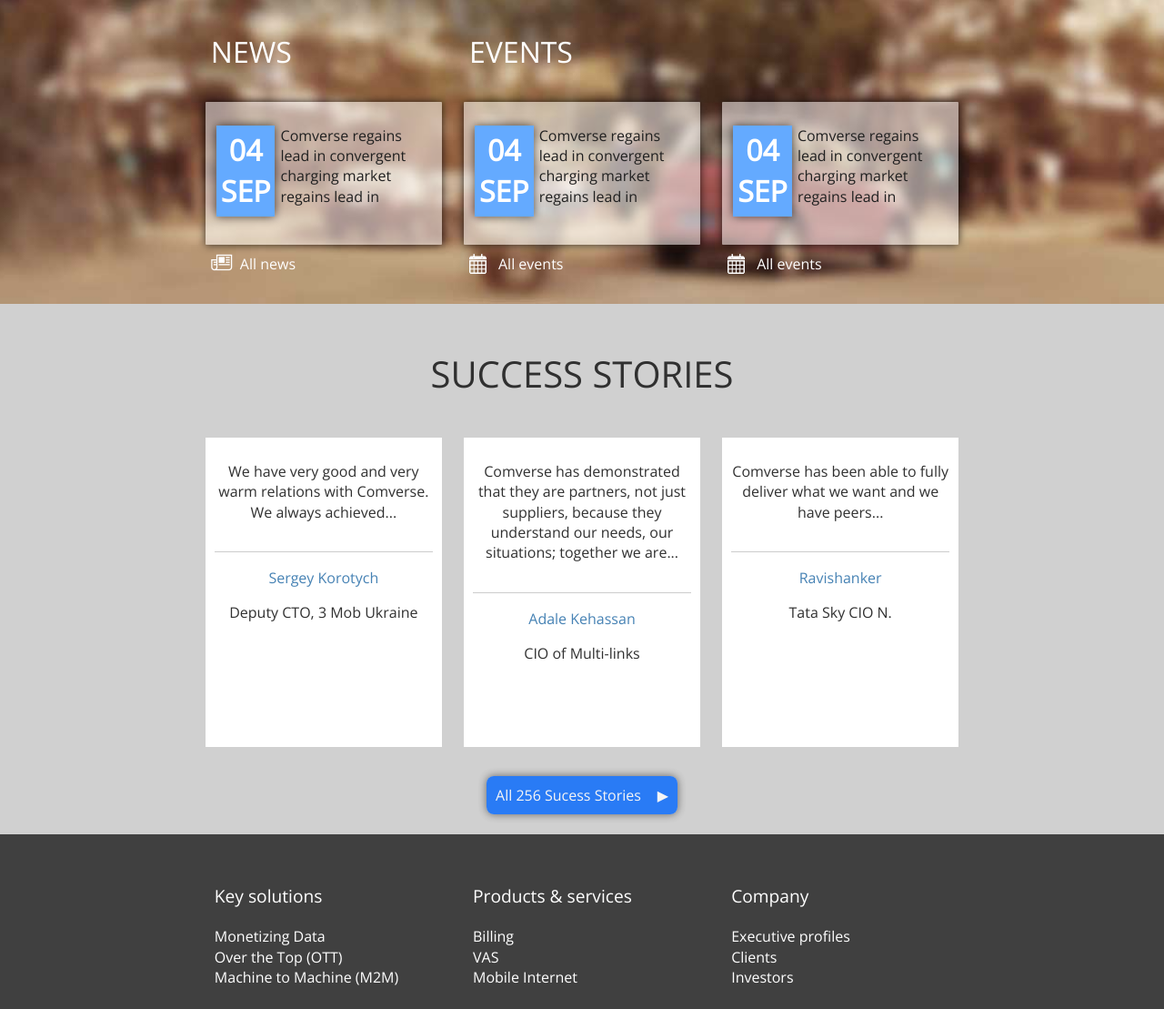
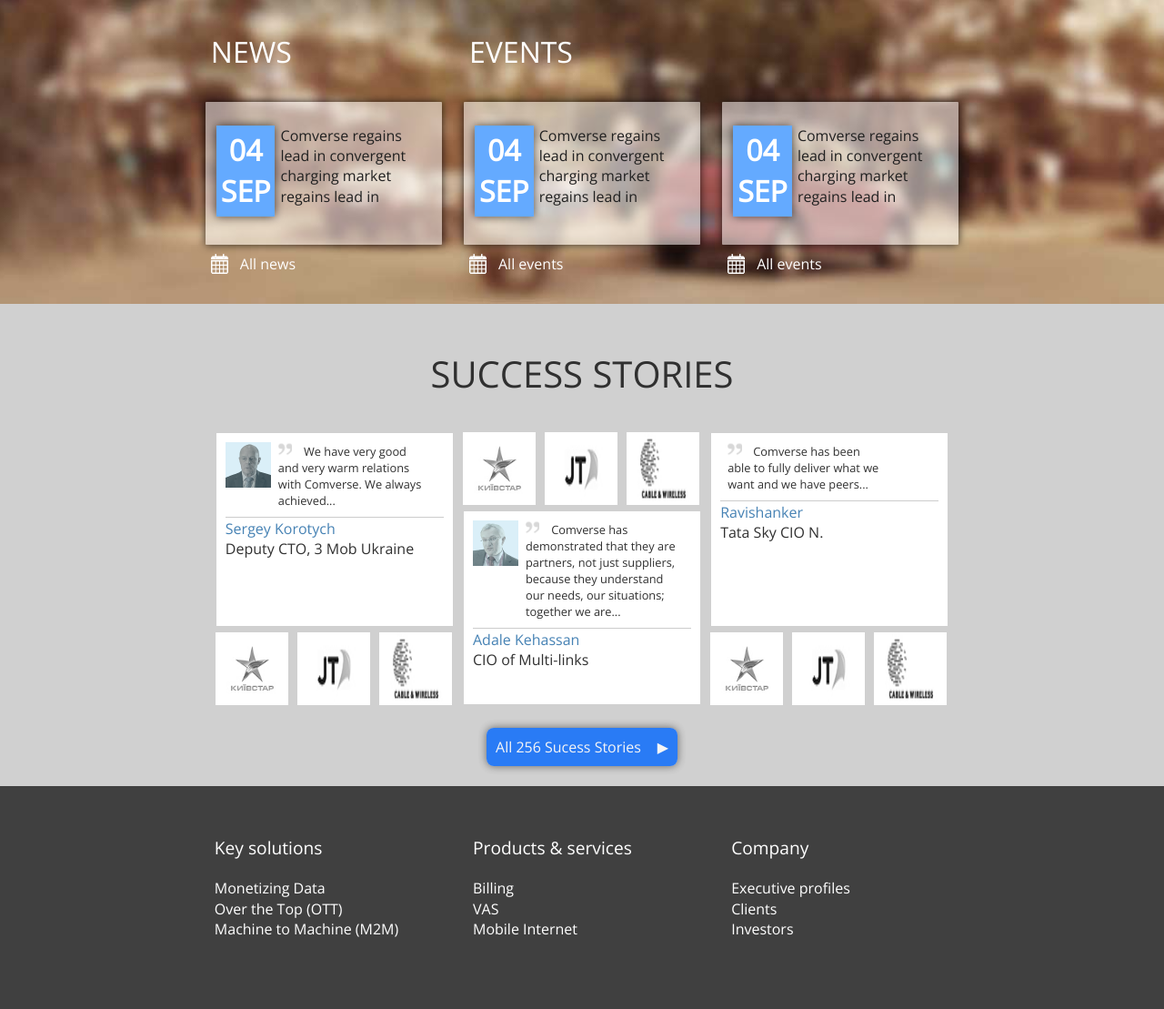
Before and after one commit to ronhandler/comverse, a website: page index.html in a window 1280 px wide. Shown: the part 1188-2297 px from the top of the page at 91% size. After the commit the page ends 2273 px from the top, so only its background shows below. Drawn offline with nearby package versions, Linux system fonts and the light colour scheme.

Commit message:
Success stories section now is structured. Still need to replicate its transition effects.

```diff
--- a/css/main.css
+++ b/css/main.css
@@ -396,20 +396,20 @@
 .scheduledevent > a {
 	padding-left: 2rem;
 	margin-left: 1rem;
+	background-repeat: no-repeat;
     background-image: url('../img/eventListIconEvents.png');
-	/*background-size: 100% cover ;*/
-	/*background-position: center top;*/
-	background-repeat: no-repeat;
-    /*background-attachment: fixed;*/
 }
 .scheduledevent > a:hover {
     background-image: url('../img/eventListIconEvents_hover.png');
+	text-decoration: none;
+	color: black;
 }
-li:first-child .scheduledevent > a {
-    background-image: url('../img/eventListIconNews.png');
 }
-li:first-child .scheduledevent > a:hover {
-    background-image: url('../img/eventListIconNews_hover.png');
+.schedule li:first-child .scheduledevent > a {
+	background-image: url('../img/eventListIconNews.png');
+}
+.schedule li:first-child .scheduledevent > a:hover {
+	background-image: url('../img/eventListIconNews_hover.png');
 }
 
 .scheduledevent>article {
@@ -447,36 +447,100 @@
 	width: 60%;
 }
 
+
+
+/*
+ *.stories {
+ *    color: #303030;
+ *    background-color: #d0d0d0;
+ *}
+ *.stories ul {
+ *    padding-bottom: 2rem;
+ *}
+ *.stories li {
+ *    display: inline-block;
+ *    vertical-align: top;
+ *}
+ */
+
 .stories {
 	color: #303030;
 	background-color: #d0d0d0;
 }
-.stories ul {
-	padding-bottom: 2rem;
+.stories>ul {
+	padding-bottom: 2em;
+	padding-top: 1px;
+	/*padding-bottom: 2rem;*/
 }
+
 .stories li {
 	display: inline-block;
 	vertical-align: top;
+	text-align: left;
 }
 
 .stories blockquote {
 	background-color: white;
 	padding: 10px;
-	margin: 10px;
+	margin: 4px;
 	width: 15em;
-	min-height: 20em;
+	min-height: 12em;
+}
+
+.stories li li img {
+	width:  5em;
+	height: 5em;
+	margin: 3px;
 }
 
 .stories .name {
 	color: steelblue;
 }
-.slide_effect {
-    transition: all 1s ease-in-out;
+.stories footer>p {
+	padding:0px;
+	margin-bottom:-1em;
 }
-.slide_effect:hover {
-    transition: all 0.5s ease-in-out;
-    box-shadow: 0px 0px 25px rgba(255,255,255,1);
-	text-shadow: 0 0 0.5em rgba(0,255,255,1);
+
+.face img {
+	-webkit-filter: grayscale(80%);
+	opacity: 0.7;
+	width: 50px;
+}
+.companies img {
+	-webkit-filter: grayscale(100%);
+}
+.stories .face {
+	font-size: 0px;
+	background-color: skyblue;
+	float: left;
+	/*vertical-align: bottom;*/
+	/*margin: 1rem;*/
+}
+.stories hr {
+    margin-top: -1.5rem;
+    margin-bottom: -1rem;
+    padding-top: -1.5rem;
+    padding-bottom: -1rem;
+}
+.stories h3 {
+	display: inline-block;
+	width: 13em;
+	font-size: 0.8rem;
+	margin-left: 0.5rem;
+    margin-top: 0px;
+	text-align: left;
+}
+.stories h3:before {
+	/*content: "hello world";*/
+	content: " ";
+	width: 1.2em;
+	height: 1.2em;
+	display: inline-block;
+    background-image: url('../img/quote-grey.png');
+	background-size: cover ;
+	background-position: center;
+	background-repeat: no-repeat;
+	margin-right: 1em;
 }
 
 a {
--- a/index.html
+++ b/index.html
@@ -170,11 +170,14 @@
 			</ul>
 		</article>
 
-		<section class="stories clearfix">
+		<section class="stories">
 			<h2>Success stories</h2>
 			<ul>
 				<li>
-					<blockquote class="slide_effect">
+					<blockquote class="personquote">
+						<div class="face">
+							<img src="img/CB-JP-face.png" alt="">
+						</div>
 						<h3>We have very good and very warm relations with Comverse. We always achieved...</h3>
 						<hr>
 						<footer itemscope itemtype="http://schema.org/Person">
@@ -182,9 +185,34 @@
 							<p itemprop="jobTitle">Deputy CTO, 3 Mob Ukraine</p>
 						</footer>
 					</blockquote>
+					<ul class="companies">
+						<li>
+							<img src="img/Kyivstarw_w108px_X_h95.jpg" alt="">
+						</li>
+						<li>
+							<img src="img/Jersey_Telecom_w100px_X_h42px.jpg" alt="">
+						</li>
+						<li>
+							<img src="img/cable_wireless_w100px_X_h42px2.jpg" alt="">
+						</li>
+					</ul>
 				</li>
 				<li>
-					<blockquote class="slide_effect">
+					<ul class="companies">
+						<li>
+							<img src="img/Kyivstarw_w108px_X_h95.jpg" alt="">
+						</li>
+						<li>
+							<img src="img/Jersey_Telecom_w100px_X_h42px.jpg" alt="">
+						</li>
+						<li>
+							<img src="img/cable_wireless_w100px_X_h42px2.jpg" alt="">
+						</li>
+					</ul>
+					<blockquote class="personquote">
+						<div class="face">
+							<img src="img/JT-GM-face.png" alt="">
+						</div>
 						<h3>Comverse has demonstrated that they are partners, not just suppliers, because they understand our needs, our situations; together we are...</h3>
 						<hr>
 						<footer itemscope itemtype="http://schema.org/Person">
@@ -194,7 +222,7 @@
 					</blockquote>
 				</li>
 				<li>
-					<blockquote class="slide_effect">
+					<blockquote class="personquote">
 						<h3>Comverse has been able to fully deliver what we want and we have peers...</h3>
 						<hr>
 						<footer itemscope itemtype="http://schema.org/Person">
@@ -202,6 +230,17 @@
 							<p itemprop="jobTitle">Tata Sky CIO N.</p>
 						</footer>
 					</blockquote>
+					<ul class="companies">
+						<li>
+							<img src="img/Kyivstarw_w108px_X_h95.jpg" alt="">
+						</li>
+						<li>
+							<img src="img/Jersey_Telecom_w100px_X_h42px.jpg" alt="">
+						</li>
+						<li>
+							<img src="img/cable_wireless_w100px_X_h42px2.jpg" alt="">
+						</li>
+					</ul>
 				</li>
 			</ul>
 			<a class="card button" href="success_stories.html">All 256 Sucess Stories</a>
```
